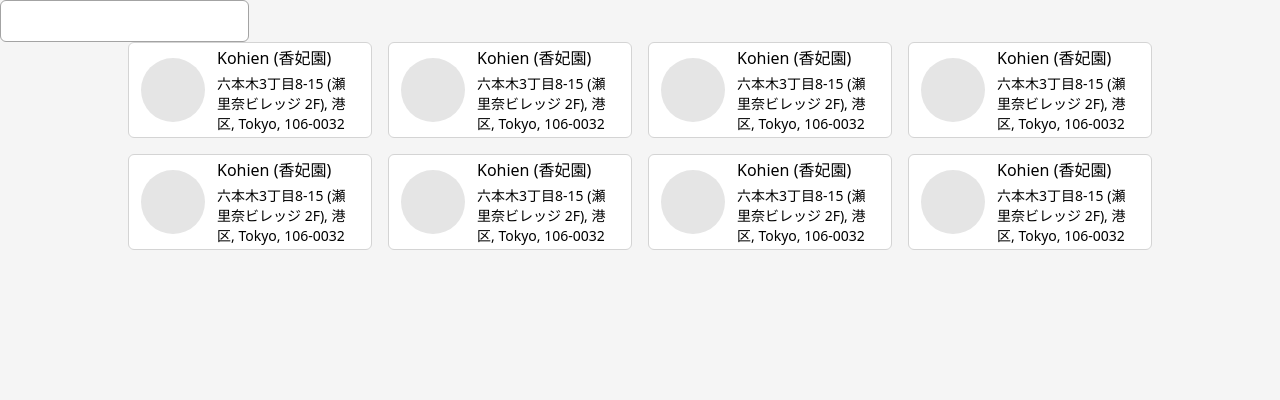
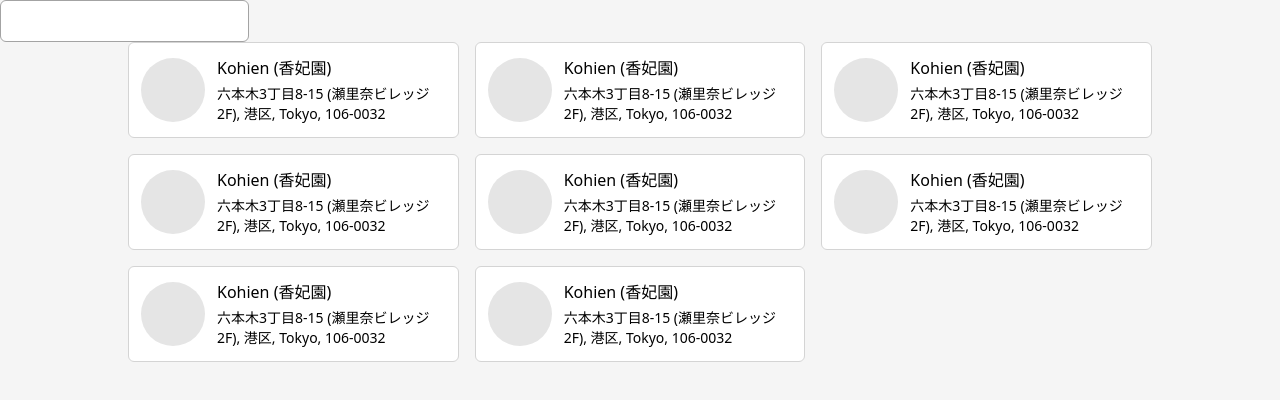
Before and after one commit to marjoforcado/cogentlabs, a Next.js app: page / in a window 1280 px wide. Shown: the top 400 px of the page. Built offline with nearby package versions, Linux system fonts and the light colour scheme; no server answers.

Commit message:
Fix layout

```diff
--- a/pages/styles.module.scss
+++ b/pages/styles.module.scss
@@ -1,5 +1,9 @@
 .page {
+  @apply px-3;
+
   &__grid {
-    @apply grid grid-cols-4 gap-4 max-w-5xl mx-auto;
+    @apply grid grid-cols-1 gap-4 max-w-5xl mx-auto;
+    @apply sm:grid-cols-2;
+    @apply lg:grid-cols-3;
   }
 }
--- a/ui/components/Card/styles.module.scss
+++ b/ui/components/Card/styles.module.scss
@@ -1,5 +1,5 @@
 .card {
-  @apply max-w-sm h-24 border p-3 border-neutral-300 bg-white flex gap-3 items-center rounded-md;
+  @apply max-w-lg h-24 border p-3 border-neutral-300 bg-white flex gap-3 items-center rounded-md;
 
   &__media {
     @apply h-16 w-16 bg-neutral-200 rounded-full flex-none;
```
